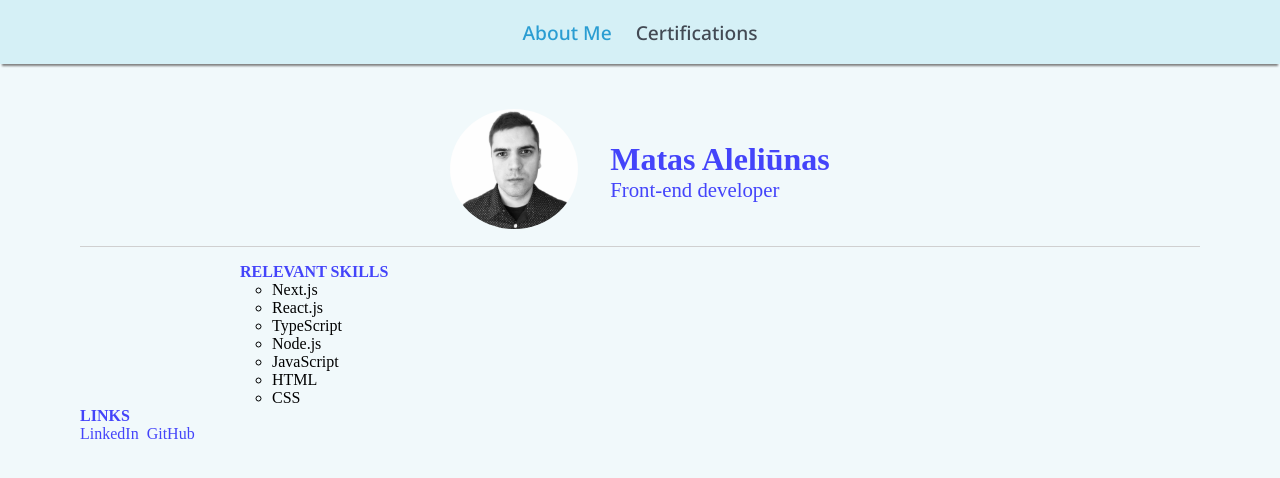
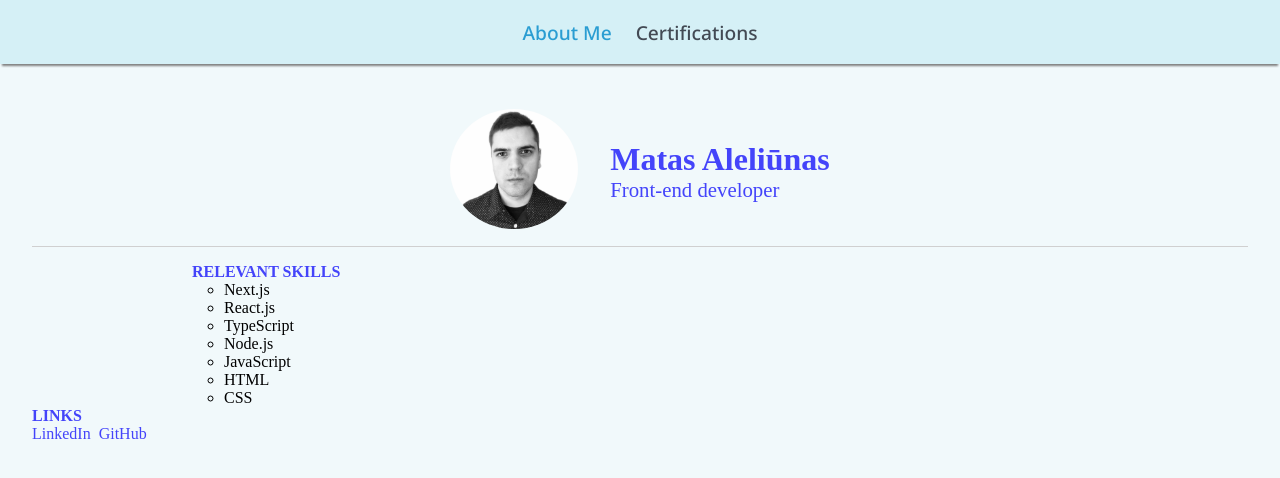
Before and after one commit to MatasA-commits/portfolio, a Next.js app: page / in a window 1280 px wide. Shown: the top 478 px of the page. Built offline with nearby package versions, Linux system fonts and the light colour scheme.

Commit message:
chore: changed index padding

```diff
--- a/styles/index.module.css
+++ b/styles/index.module.css
@@ -1,5 +1,5 @@
 .container {
-  padding: 0 5rem;
+  padding: 0 2rem;
 }
 
 .headerBorder {
```
